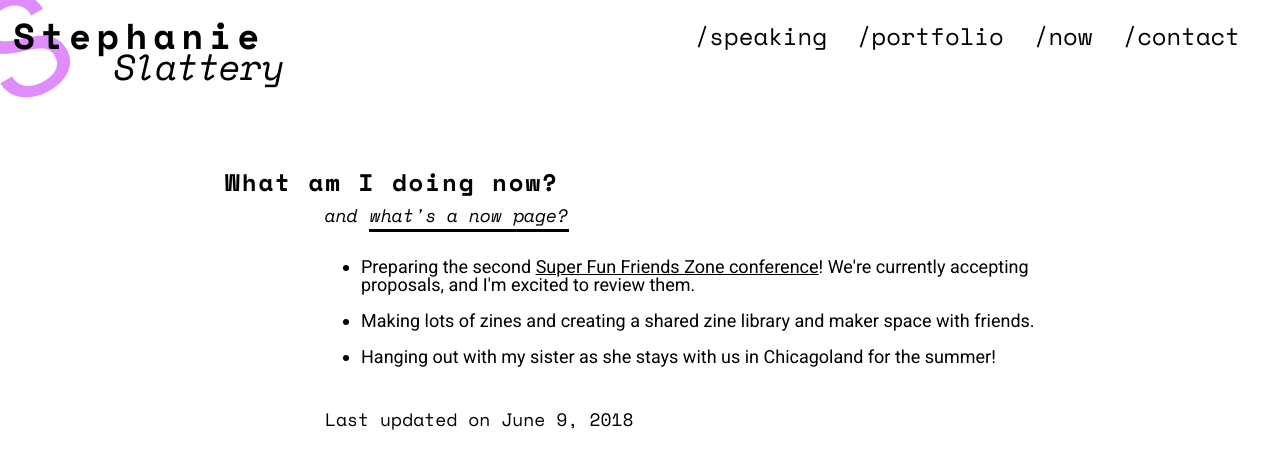
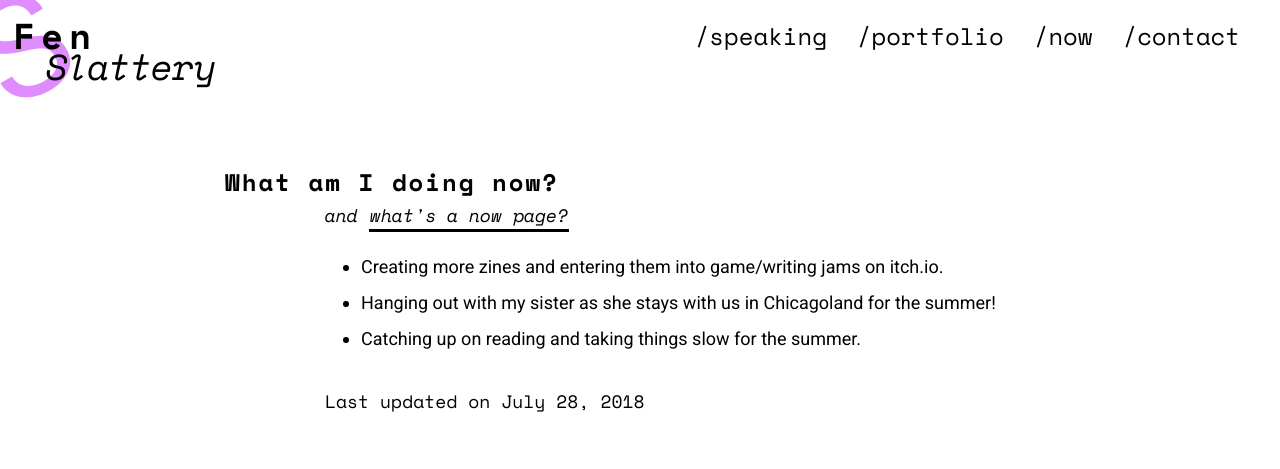
Before and after one commit to sublimemarch/personal-site, a Jekyll site: the page built from now/index.html, in a window 1280 px wide. Shown: the top 469 px of the page. Built offline with Jekyll 4.4.1, drawn with Linux system fonts in a browser that asks for light colours; nearby versions of some CDN libraries.

```diff
--- a/_layouts/default.html
+++ b/_layouts/default.html
@@ -2,7 +2,7 @@
 <html>
   <head>
     <meta charset="utf-8">
-    <title>Stephanie Slattery</title>
+    <title>Fen Slattery</title>
     <script src="https://use.fontawesome.com/05b0493684.js"></script>
     <link rel="stylesheet" href="/css/reset.css">
     <link rel="stylesheet" href="/css/styles.css">
@@ -18,7 +18,7 @@
         <h1>
           <a href="/">
             <span class="s">S</span>
-            <span class="first">Stephanie</span>
+            <span class="first">Fen</span>
             <span class="last">Slattery</span>
           </a>
         </h1>
--- a/_sass/structure/nav.scss
+++ b/_sass/structure/nav.scss
@@ -58,7 +58,7 @@ header {
       font-style: italic;
       font-size: 36px;
       letter-spacing: -1px;
-      left: 104px;
+      left: 36px;
       top: 31px;
 
       @include phone-only {
--- a/contact/index.html
+++ b/contact/index.html
@@ -22,6 +22,12 @@ layout: default
       <li>
         <a href="mailto:stephanie.n.marx@gmail.com"><i class="fa fa-envelope"></i>Email</a>
       </li>
+      <li>
+        <a href="https://sublimemarch.itch.io/"><i class="fa fa-gamepad"></i>itch.io Store</a>
+      </li>
+      <li>
+        <a href="https://ko-fi.com/sublimemarch"><i class="fa fa-coffee"></i>Throw me some money on kofi</a>
+      </li>
     </ul>
   </section>
   <section class="newsletter">
--- a/now/index.html
+++ b/now/index.html
@@ -9,14 +9,12 @@ layout: default
     and <a href="http://nownownow.com/about">what's a now page?</a>
   </p>
   <ul>
-    <li>
-      Preparing the second <a href="http://superfunfriends.zone/"> Super Fun Friends Zone conference</a>! We're currently accepting proposals, and I'm excited to review them.
-    </li>
-    <li>Making lots of zines and creating a shared zine library and maker space with friends.</li>
+    <li>Creating more zines and entering them into game/writing jams on itch.io.</li>
     <li>Hanging out with my sister as she stays with us in Chicagoland for the summer!</li>
+    <li>Catching up on reading and taking things slow for the summer.</li>
   </ul>
 
   <p>
-    Last updated on June 9, 2018
+    Last updated on July 28, 2018
   </p>
 </section>
```
Also changed, not shown: speaking.html (+4 -4 lines), img/a11y-indy.png, img/aprimo.png, img/crf.png, img/i-had-a-name-cover.png, img/stops-that-mean-something-cover.png, img/tech-success.png, 3 other files.
